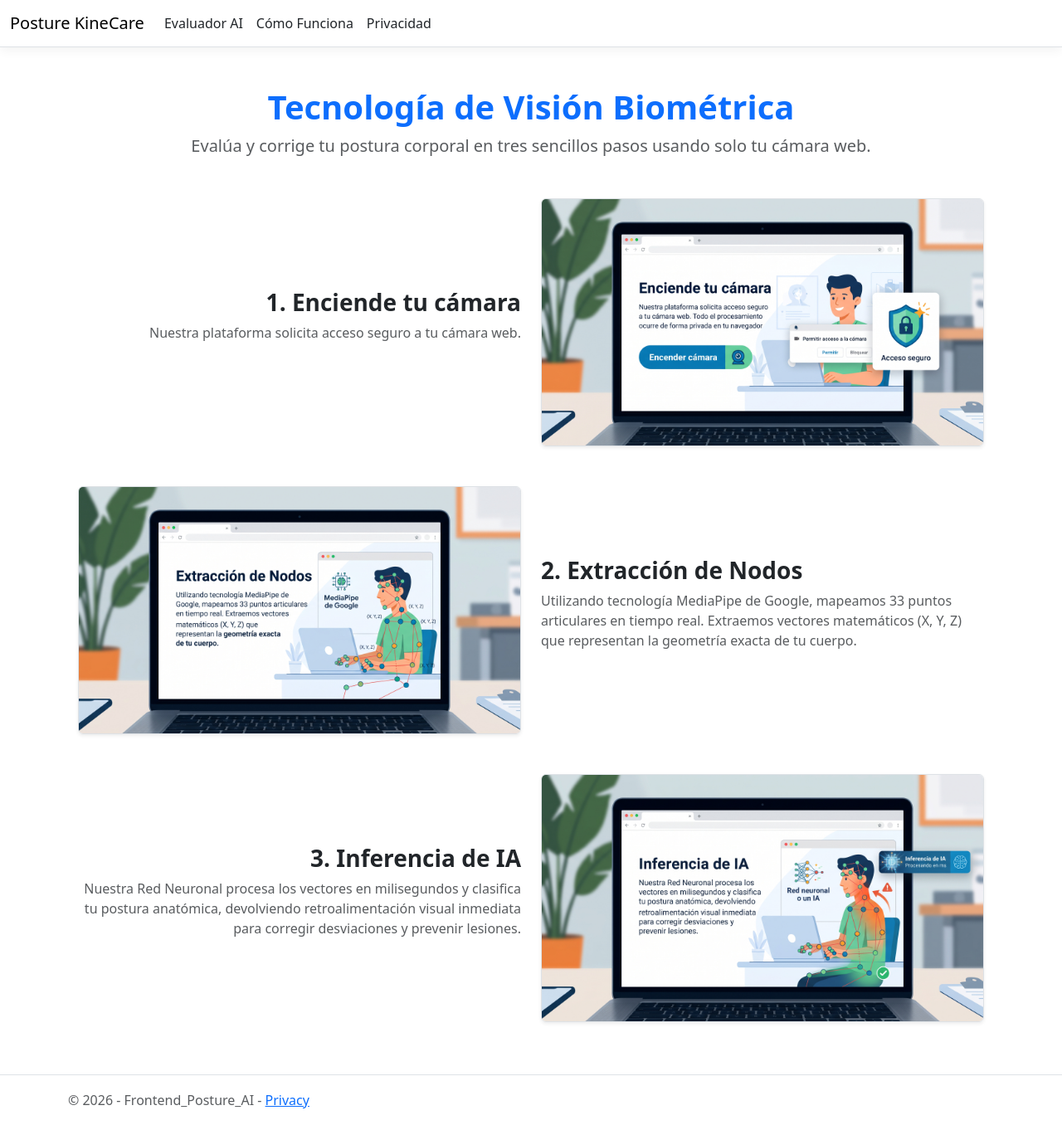
After one commit to JosueTP249/Startup_Sis_Int, an ASP.NET Core app: template Frontend_VisionComputadoraWeb/Frontend_Posture AI/Views/Home/Tutorial.cshtml in a window 1280 px wide. The commit adds this page. Shown: the whole page at 83% size. Run offline with ASP.NET Core 8, Linux system fonts and the light colour scheme; the template is opened without the code that fills it, so the values that code supplies are empty; style sheets or scripts are compiled from the project's sources.

Commit message:
Frontend y Backend terminados.ESPERA MODELO MLP

```diff
--- a/Frontend_VisionComputadoraWeb/Frontend_Posture AI/Controllers/HomeController.cs
+++ b/Frontend_VisionComputadoraWeb/Frontend_Posture AI/Controllers/HomeController.cs
@@ -16,6 +16,11 @@ namespace Frontedn_Posture_AI.Controllers
             return View();
         }
 
+        public IActionResult Tutorial()
+        {
+            return View();
+        }
+
         [ResponseCache(Duration = 0, Location = ResponseCacheLocation.None, NoStore = true)]
         public IActionResult Error()
         {
--- /dev/null
+++ b/Frontend_VisionComputadoraWeb/Frontend_Posture AI/Views/Home/Tutorial.cshtml
@@ -0,0 +1,41 @@
+@{
+    ViewData["Title"] = "Cómo Funciona";
+}
+
+<div class="container my-5">
+    <div class="text-center mb-5">
+        <h1 class="fw-bold text-primary">Tecnología de Visión Biométrica</h1>
+        <p class="lead text-muted">Evalúa y corrige tu postura corporal en tres sencillos pasos usando solo tu cámara web.</p>
+    </div>
+
+    <div class="row align-items-center mb-5">
+        <div class="col-md-6 order-md-2">
+            <!-- La ruta ~/ apunta a la carpeta wwwroot -->
+            <img src="~/imagen/paso1_camara.jpg" alt="Paso 1" class="img-fluid rounded shadow-sm border">
+        </div>
+        <div class="col-md-6 order-md-1 text-md-end pr-md-5">
+            <h3 class="fw-bold">1. Enciende tu cámara</h3>
+            <p class="text-muted">Nuestra plataforma solicita acceso seguro a tu cámara web.</p>
+        </div>
+    </div>
+
+    <div class="row align-items-center mb-5">
+        <div class="col-md-6">
+            <img src="~/imagen/paso2_vectores.jpg" alt="Paso 2" class="img-fluid rounded shadow-sm border">
+        </div>
+        <div class="col-md-6 pl-md-5">
+            <h3 class="fw-bold">2. Extracción de Nodos</h3>
+            <p class="text-muted">Utilizando tecnología MediaPipe de Google, mapeamos 33 puntos articulares en tiempo real. Extraemos vectores matemáticos (X, Y, Z) que representan la geometría exacta de tu cuerpo.</p>
+        </div>
+    </div>
+
+    <div class="row align-items-center mb-5">
+        <div class="col-md-6 order-md-2">
+            <img src="~/imagen/paso3_ia.jpg" alt="Paso 3" class="img-fluid rounded shadow-sm border">
+        </div>
+        <div class="col-md-6 order-md-1 text-md-end pr-md-5">
+            <h3 class="fw-bold">3. Inferencia de IA</h3>
+            <p class="text-muted">Nuestra Red Neuronal procesa los vectores en milisegundos y clasifica tu postura anatómica, devolviendo retroalimentación visual inmediata para corregir desviaciones y prevenir lesiones.</p>
+        </div>
+    </div>
+</div>
--- /dev/null
+++ b/Frontend_VisionComputadoraWeb/Frontend_Posture AI/Views/Home/Tutorial.cshtml.cs
@@ -0,0 +1,12 @@
+using Microsoft.AspNetCore.Mvc;
+using Microsoft.AspNetCore.Mvc.RazorPages;
+
+namespace Frontedn_Posture_AI.Views.Home
+{
+    public class TutorialModel : PageModel
+    {
+        public void OnGet()
+        {
+        }
+    }
+}
--- a/Frontend_VisionComputadoraWeb/Frontend_Posture AI/Views/Shared/_Layout.cshtml
+++ b/Frontend_VisionComputadoraWeb/Frontend_Posture AI/Views/Shared/_Layout.cshtml
@@ -3,7 +3,7 @@
 <head>
     <meta charset="utf-8" />
     <meta name="viewport" content="width=device-width, initial-scale=1.0" />
-    <title>@ViewData["Title"] - Frontedn_Posture_AI</title>
+    <title>Posture KineCare</title>
     <script type="importmap"></script>
     <link rel="stylesheet" href="~/lib/bootstrap/dist/css/bootstrap.min.css" />
     <link rel="stylesheet" href="~/css/site.css" asp-append-version="true" />
@@ -13,7 +13,7 @@
     <header>
         <nav class="navbar navbar-expand-sm navbar-toggleable-sm navbar-light bg-white border-bottom box-shadow mb-3">
             <div class="container-fluid">
-                <a class="navbar-brand" asp-area="" asp-controller="Home" asp-action="Index">Frontend_Posture_AI</a>
+                <a class="navbar-brand" asp-area="" asp-controller="Home" asp-action="Index">Posture KineCare</a>
                 <button class="navbar-toggler" type="button" data-bs-toggle="collapse" data-bs-target=".navbar-collapse" aria-controls="navbarSupportedContent"
                         aria-expanded="false" aria-label="Toggle navigation">
                     <span class="navbar-toggler-icon"></span>
@@ -21,10 +21,13 @@
                 <div class="navbar-collapse collapse d-sm-inline-flex justify-content-between">
                     <ul class="navbar-nav flex-grow-1">
                         <li class="nav-item">
-                            <a class="nav-link text-dark" asp-area="" asp-controller="Home" asp-action="Index">Home</a>
+                            <a class="nav-link text-dark" asp-area="" asp-controller="Home" asp-action="Index">Evaluador AI</a>
                         </li>
                         <li class="nav-item">
-                            <a class="nav-link text-dark" asp-area="" asp-controller="Home" asp-action="Privacy">Privacy</a>
+                            <a class="nav-link text-dark" asp-area="" asp-controller="Home" asp-action="Tutorial">Cómo Funciona</a>
+                        </li>
+                        <li class="nav-item">
+                            <a class="nav-link text-dark" asp-area="" asp-controller="Home" asp-action="Privacy">Privacidad</a>
                         </li>
                     </ul>
                 </div>
```
Also changed, not shown: Frontend_VisionComputadoraWeb/Frontend_Posture AI/Controllers/EvaluacionFisicaController.cs (+34 -40 lines), Frontend_VisionComputadoraWeb/Frontend_Posture AI/Models/PostureRequest.cs (added, +17 -0 lines), Frontend_VisionComputadoraWeb/Frontend_Posture AI/Program.cs (+9 -0 lines), Frontend_VisionComputadoraWeb/Frontend_Posture AI/Views/Home/Privacy.cshtml (+42 -3 lines), Frontend_VisionComputadoraWeb/Frontend_Posture AI/Frontedn_Posture AI.csproj, Frontend_VisionComputadoraWeb/Frontend_Posture AI/wwwroot/imagen/paso1_camara.jpg (added), Frontend_VisionComputadoraWeb/Frontend_Posture AI/wwwroot/imagen/paso2_vectores.jpg (added), Frontend_VisionComputadoraWeb/Frontend_Posture AI/wwwroot/imagen/paso3_ia.jpg (added), 1 other file.
